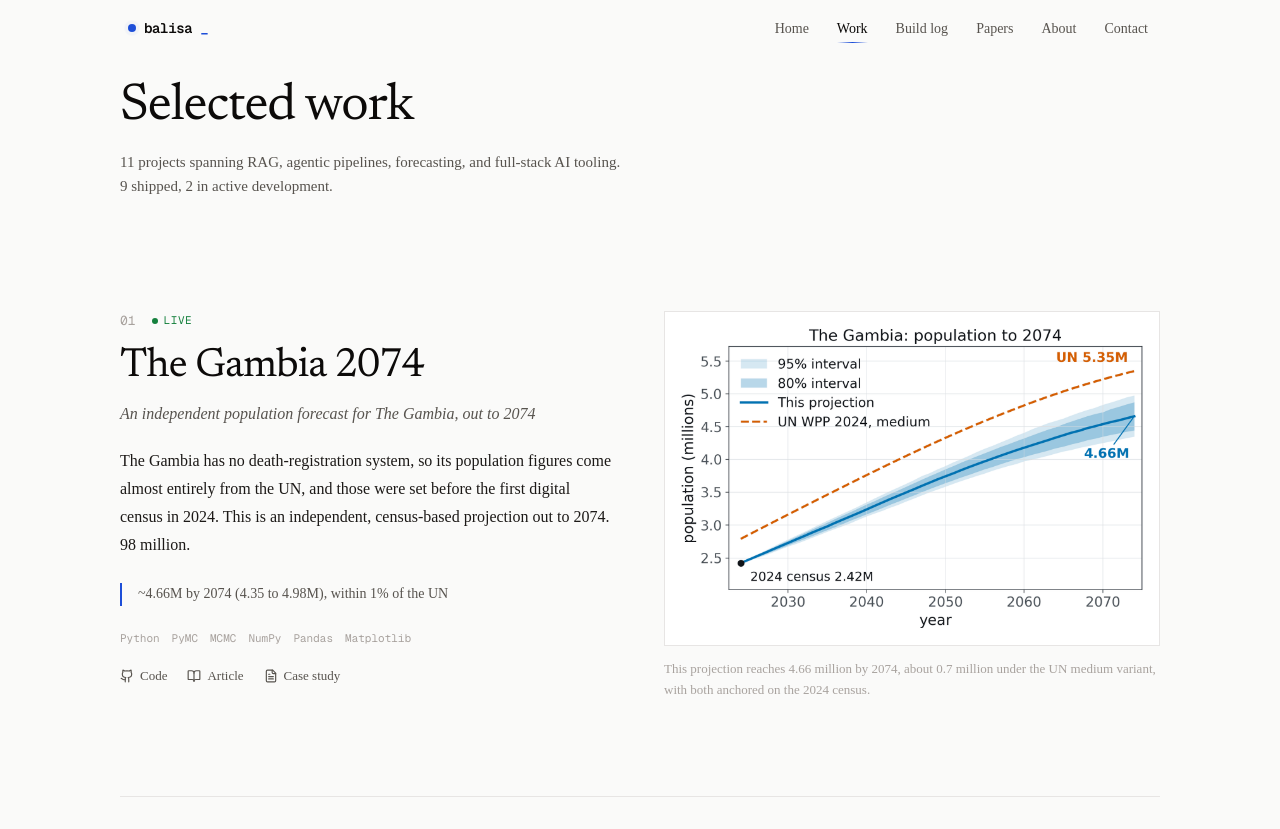
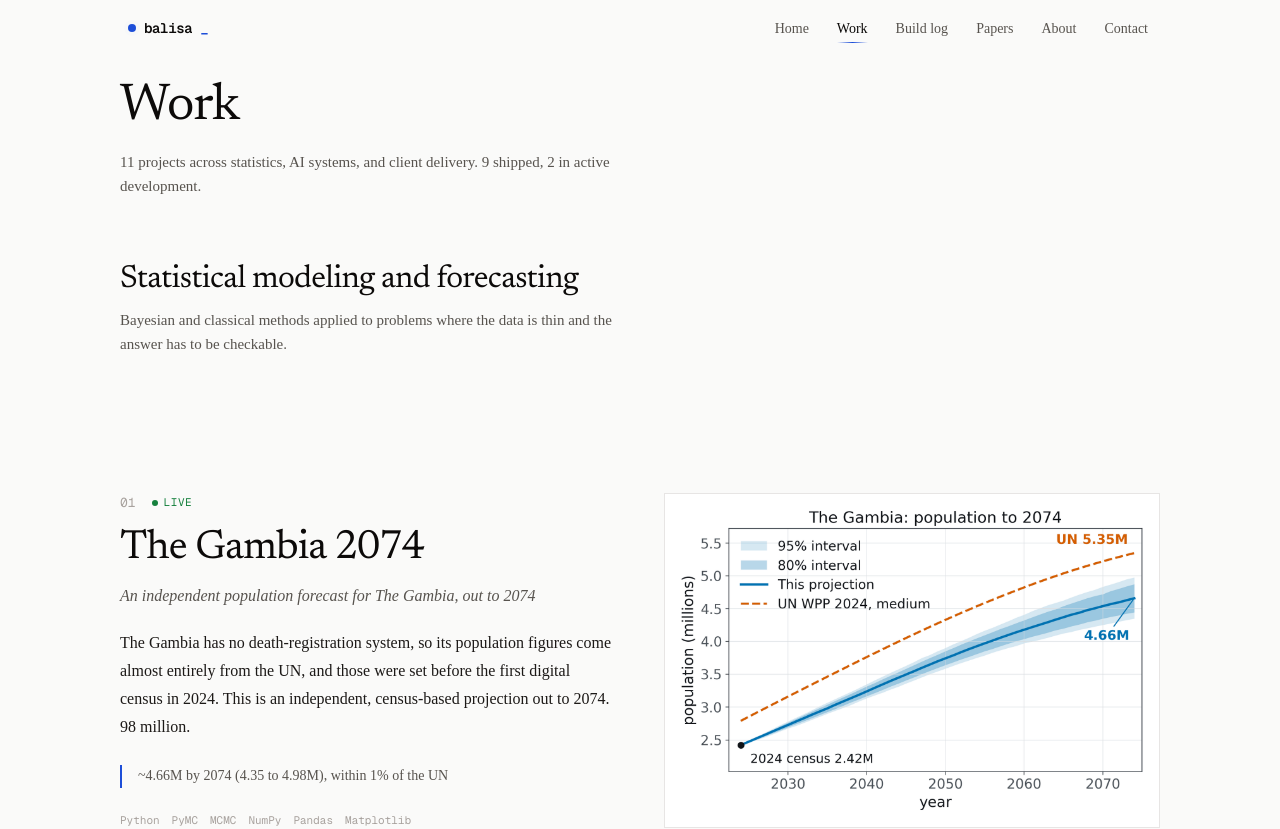
Before and after one commit to Balisa50/Balisa50.github.io, a Next.js app: page /work in a window 1280 px wide. Shown: the top 829 px of the page. Built offline with nearby package versions, Linux system fonts and the light colour scheme.

Commit message:
content: group work by discipline, three sections, new copy

```diff
--- a/app/(site)/work/page.tsx
+++ b/app/(site)/work/page.tsx
@@ -4,7 +4,7 @@ import { ProjectsGrid } from "@/components/ProjectsGrid";
 export const metadata: Metadata = {
   title: "Work",
   description:
-    "Selected engineering work: retrieval and forecasting systems, agentic pipelines and full-stack AI tooling, with the checks that go around them."
+    "Statistical modeling and forecasting, AI systems, and client delivery. Nine projects, three disciplines, one identity."
 };
 
 export default function WorkPage() {
--- a/components/ProjectsGrid.tsx
+++ b/components/ProjectsGrid.tsx
@@ -1,70 +1,118 @@
 "use client";
 
-import { PROJECTS } from "@/lib/projects";
+import { PROJECTS, type Project } from "@/lib/projects";
 import { ProjectRow } from "./ProjectRow";
 
+interface Category {
+  id: string;
+  title: string;
+  blurb: string;
+  slugs: string[];
+}
+
 /**
- * Editorial / terminal-dev index of work.
- * Featured builds get full case-study rows; the rest become a compact,
- * scannable index. No cards, no grid, thin rules and mono numbering.
+ * Work grouped by discipline, not by status or date.
+ *
+ * A statistics recruiter should be able to read the first section and answer
+ * "can this person do the job" without scrolling into the AI work. An ML
+ * recruiter should be able to skip to section two and get the same signal.
+ * The grouping tells each reader which part of the page is for them.
+ *
+ * Order is deliberate. Statistical work first, because that is the identity.
+ * AI second, as systems built on top of that foundation. Client work last,
+ * as evidence of range rather than a headline.
  */
+const CATEGORIES: Category[] = [
+  {
+    id: "statistical",
+    title: "Statistical modeling and forecasting",
+    blurb:
+      "Bayesian and classical methods applied to problems where the data is thin and the answer has to be checkable.",
+    slugs: [
+      "gambia-population-projection",
+      "credit-risk-scorecard",
+      "life-insurance-risk",
+      "dalasi-pulse",
+    ],
+  },
+  {
+    id: "ai",
+    title: "AI systems",
+    blurb:
+      "Models built from scratch, then wrapped in the validation layer that tells you whether they can be trusted.",
+    slugs: ["nova", "gambia-legal-aid", "ayat", "hireiq"],
+  },
+  {
+    id: "shipped",
+    title: "Also shipped",
+    blurb:
+      "Smaller builds and client work. Real, delivered, and worth a sentence each.",
+    slugs: ["vantage", "forge", "bs-real-estate"],
+  },
+];
+
+function pickProjects(slugs: string[]): Project[] {
+  const bySlug = new Map(PROJECTS.map((p) => [p.slug, p]));
+  return slugs.map((s) => bySlug.get(s)).filter((p): p is Project => Boolean(p));
+}
+
 export function ProjectsGrid() {
-  const featured = PROJECTS.filter((p) => p.featured);
-  const rest = PROJECTS.filter((p) => !p.featured);
   const liveCount = PROJECTS.filter((p) => p.status === "live").length;
   const wipCount = PROJECTS.length - liveCount;
+
+  // Number rows 01, 02, 03 continuously across all three sections so "the
+  // fifth project" means one thing. Compute numbering before render so the
+  // map callback stays pure.
+  let counter = 0;
+  const sections = CATEGORIES.map((cat) => ({
+    ...cat,
+    projects: pickProjects(cat.slugs).map((project) => ({
+      project,
+      index: counter++,
+    })),
+  })).filter((s) => s.projects.length > 0);
 
   return (
     <section
       id="projects"
-      className="relative mx-auto w-full max-w-shell px-6 sm:px-10 scroll-mt-20 py-20 md:py-20"
+      className="relative mx-auto w-full max-w-shell px-6 sm:px-10 scroll-mt-20 py-20"
       aria-labelledby="projects-heading"
     >
-      <div
-        className="mb-4 flex flex-col items-start gap-4"
-      >
+      <div className="mb-16 flex flex-col items-start gap-4">
         <h2
           id="projects-heading"
           className="display text-[clamp(2rem,4.5vw,3.25rem)]"
         >
-          Selected work
+          Work
         </h2>
         <p className="measure text-[15px] leading-relaxed text-text-secondary">
-          {PROJECTS.length} projects spanning RAG, agentic pipelines, forecasting, and
-          full-stack AI tooling. {liveCount} shipped, {wipCount} in active development.
+          {PROJECTS.length} projects across statistics, AI systems, and client
+          delivery. {liveCount} shipped, {wipCount} in active development.
         </p>
       </div>
 
-      {/* Featured, full case-study rows */}
-      <div>
-        {featured.map((p, i) => (
-          <ProjectRow key={p.slug} project={p} index={i} variant="featured" />
-        ))}
-      </div>
-
-      {/* The rest, compact index */}
-      {rest.length > 0 && (
-        <div className="mt-20">
-          <div
-            className="mb-2 flex items-center gap-3"
-          >
-            <span className="font-mono text-xs uppercase tracking-[0.2em] text-text-secondary">
-              More builds
-            </span>
-            <span className="h-px flex-1 bg-surface" />
-          </div>
+      {sections.map((cat) => (
+        <div key={cat.id} className="mb-24 last:mb-0">
+          <header className="mb-10 flex flex-col items-start gap-3">
+            <h3 className="display text-[clamp(1.5rem,3vw,2rem)]">
+              {cat.title}
+            </h3>
+            <p className="measure text-[15px] leading-relaxed text-text-secondary">
+              {cat.blurb}
+            </p>
+          </header>
           <div>
-            {rest.map((p, i) => (
+            {cat.projects.map(({ project, index }) => (
               <ProjectRow
-                key={p.slug}
-                project={p}
-                index={featured.length + i}
-                variant="compact"
+                key={project.slug}
+                project={project}
+                index={index}
+                variant={project.featured ? "featured" : "compact"}
               />
             ))}
           </div>
         </div>
-      )}
+      ))}
     </section>
   );
 }
```
